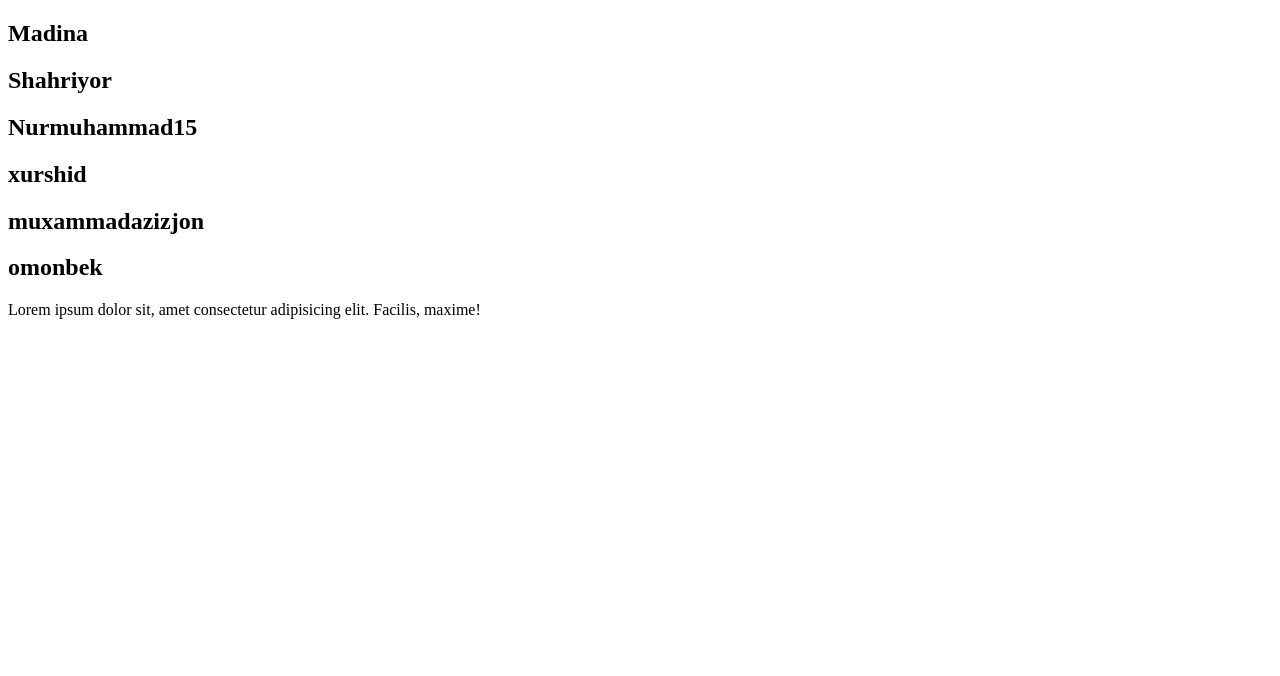
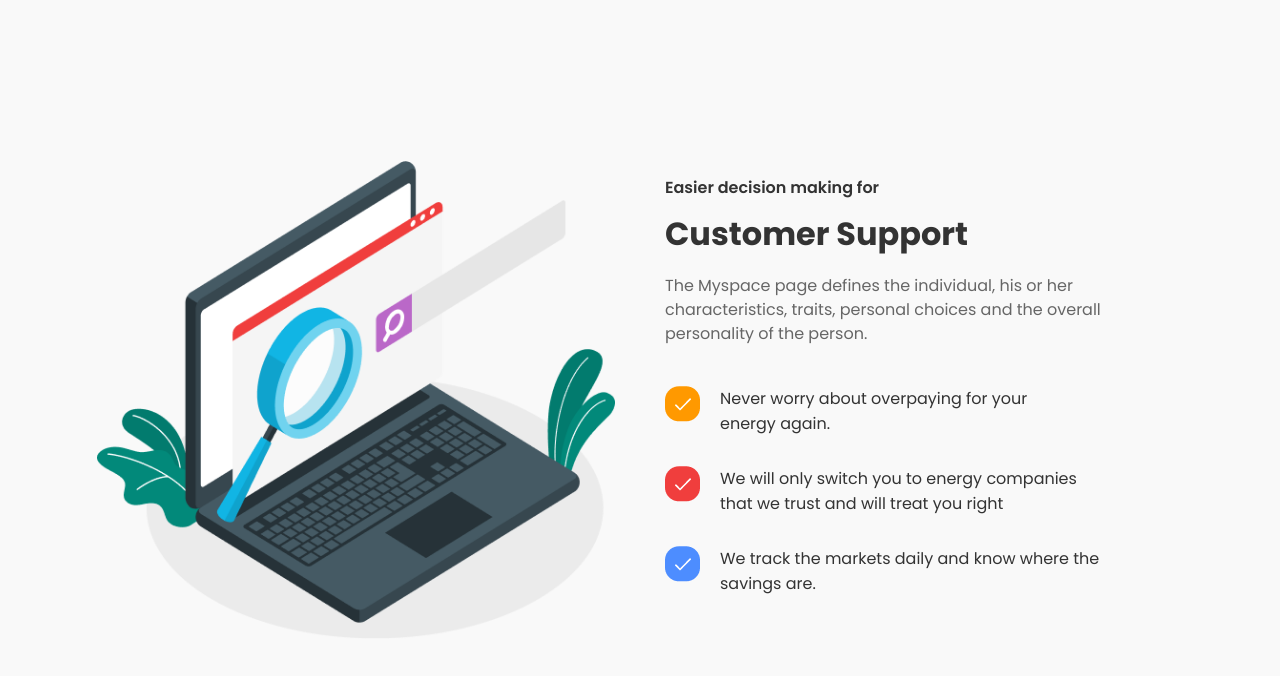
Before and after one commit to ShahriyorDeveloper/product, a plain HTML site: page index.html in a window 1280 px wide. Drawn offline with Linux system fonts and the light colour scheme.

Commit message:
Bu Xurshidbekning o'zgarishi

```diff
--- a/css/style.css
+++ b/css/style.css
@@ -0,0 +1,80 @@
+body {
+    font-family: 'Poppins', sans-serif;
+    margin: 0;
+    padding: 0;
+    display: flex;
+    justify-content: center;
+    align-items: center;
+    height: 100vh;
+    background-color: #f9f9f9;
+}
+.container {
+    display: flex;
+    flex-direction: column;
+    align-items: center;
+    justify-content: center;
+    max-width: 1160px;
+    width: 100%;
+}
+.image-container {
+    width: 100%;
+    display: flex;
+    justify-content: center;
+}
+.image-container img {
+    max-width: 100%;
+    height: auto;
+}
+.text-container {
+    width: 100%;
+    text-align: center;
+}
+.text-container h1 {
+    font-size: 16px;
+    font-weight: 600;
+    color: #333;
+    margin: 0;
+}
+.text-container h2 {
+    font-size: 32px;
+    font-weight: 700;
+    color: #333;
+    margin: 10px 0;
+}
+.text-container p {
+    font-size: 16px;
+    font-weight: 400;
+    color: #666;
+    line-height: 1.5;
+}
+.list-container {
+    margin-top: 40px;
+}
+.list-item {
+    display: flex;
+    align-items: center;
+    justify-content: center;
+    margin-bottom: 30px;
+}
+.list-item img {
+    font-size: 20px;
+    margin-right: 20px;
+    align-self: flex-start;
+}
+.list-item .text {
+    font-size: 16px;
+    font-weight: 400;
+    color: #333;
+}
+@media (min-width: 768px) {
+    .container {
+        flex-direction: row;
+    }
+    .text-container {
+        text-align: left;
+        padding-left: 50px;
+    }
+    .list-item {
+        justify-content: flex-start;
+    }
+}
--- a/index.html
+++ b/index.html
@@ -1,36 +1,63 @@
 <!DOCTYPE html>
 <html lang="en">
-<head>
-    <meta charset="UTF-8">
-    <meta name="viewport" content="width=device-width, initial-scale=1.0">
+  <head>
+    <meta charset="UTF-8" />
+    <meta name="viewport" content="width=device-width, initial-scale=1.0" />
+    <link href="https://fonts.googleapis.com/css2?family=Poppins:ital,wght@0,100;0,200;0,300;0,400;0,500;0,600;0,700;0,800;0,900;1,100;1,200;1,300;1,400;1,500;1,600;1,700;1,800;1,900&display=swap" rel="stylesheet">
+    <link rel="stylesheet" href="css/style.css">
     <title>Document</title>
-</head>
-<body>
-
-    <div class="madina">
-        <h2>Madina</h2>
-    </div>
-    <div class="shahriyor">
-        <h2>Shahriyor</h2>
-    </div>
+  </head>
+  <body>
+    <div class="madina"></div>
+    <div class="shahriyor"></div>
     <div class="abubakr"></div>
-    <div class="Nurmuhammad">
-        <H2>Nurmuhammad15</H2>
-    </div>
+    <div class="Nurmuhammad"></div>
     <div class="dilshod"></div>
     <div class="xurshid">
-        <h2>xurshid</h2>
+      <div class="container">
+        <div class="image-container">
+          <img
+            alt="Illustration of a laptop with a magnifying glass and search icon"
+            height="400"
+            src="images/img.png"
+            width="600"
+          />
+        </div>
+        <div class="text-container">
+          <h1>Easier decision making for</h1>
+          <h2>Customer Support</h2>
+          <p>
+            The Myspace page defines the individual, his or her <br> characteristics,
+            traits, personal choices and the overall <br> personality of the person.
+          </p>
+          <div class="list-container">
+            <div class="list-item yellow">
+              <img src="images/icon1.png" alt="">
+              <span class="text">
+                Never worry about overpaying for your <br> energy again.
+              </span>
+            </div>
+            <div class="list-item red">
+             <img src="images/icon2.png" alt="">
+              <span class="text">
+                We will only switch you to energy companies <br> that we trust and
+                will treat you right
+              </span>
+            </div>
+            <div class="list-item blue">
+              <img src="images/icon3.png" alt="">
+              <span class="text">
+                We track the markets daily and know where the <br> savings are.
+              </span>
+            </div>
+          </div>
+        </div>
+      </div>
     </div>
     <div class="abdulaziz"></div>
     <div class="muhammadazizjon">
-        <h2>muxammadazizjon</h2>
-    </div>
     <div class="muhammadqodir"></div>
-    <div class="omonbek">
-        <h2>omonbek</h2>
-        <p>Lorem ipsum dolor sit, amet consectetur adipisicing elit. Facilis, maxime!</p>
-    </div>
+    <div class="omonbek"></div>
     <div class="ibrohim"></div>
-
-</body>
+  </body>
 </html>
```
Also changed, not shown: images/icon1.png (added), images/icon2.png (added), images/icon3.png (added), images/img.png (added).
